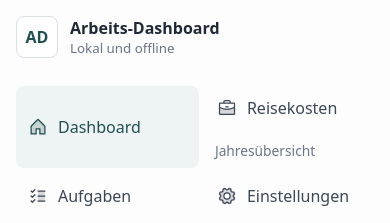
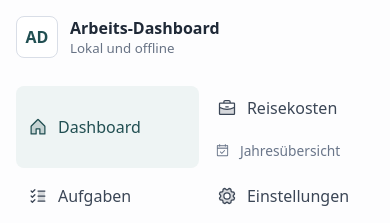
Before and after one commit to blaxcky/arbeits-dashboard, a React (Vite) app: page / in a window 390 px wide. Shown: the top 223 px of the page. Built offline with nearby package versions, Linux system fonts and the light colour scheme.

Commit message:
feat: enhance navigation link styles with separators and icons

```diff
--- a/src/app/App.tsx
+++ b/src/app/App.tsx
@@ -101,6 +101,7 @@ export function App() {
                 </NavLink>
                 {item.to === "/reisekosten" ? (
                   <NavLink to="/reisekosten/jahr" className={({ isActive }) => `nav-link nav-link-sub ${isActive ? "active" : ""}`}>
+                    <CalendarCheck size={15} weight="duotone" />
                     <span>Jahresübersicht</span>
                   </NavLink>
                 ) : null}
--- a/src/styles.css
+++ b/src/styles.css
@@ -121,10 +121,28 @@ button:disabled {
 }
 
 .nav-link-sub {
+  position: relative;
   margin-left: 28px;
   padding: 8px 10px;
   color: #697589;
   font-size: 0.86rem;
+}
+
+.nav-link-sub::before {
+  content: "";
+  position: absolute;
+  left: -12px;
+  top: 50%;
+  width: 10px;
+  height: 14px;
+  border-left: 1px solid #cbd5df;
+  border-bottom: 1px solid #cbd5df;
+  border-bottom-left-radius: 5px;
+  transform: translateY(-64%);
+}
+
+.nav-link-sub svg {
+  flex: 0 0 auto;
 }
 
 .nav-link:active,
@@ -1024,7 +1042,7 @@ button:disabled {
 
 .trip-preview-list .trip-preview-separator {
   display: block;
-  height: 1px;
+  height: 2px;
   min-height: 0;
   margin: 7px 0;
   padding: 0;
@@ -1032,9 +1050,13 @@ button:disabled {
   background: #d8dee8;
 }
 
+.trip-preview-list .trip-preview-separator + div {
+  border-top: 0;
+}
+
 .trip-preview-grand-total dt,
 .trip-preview-grand-total dd {
-  font-weight: 900;
+  font-weight: 700;
 }
 
 .trip-preview-list dt {
@@ -1653,6 +1675,10 @@ button:disabled {
     margin-left: 0;
   }
 
+  .nav-link-sub::before {
+    display: none;
+  }
+
   .workspace {
     padding: 20px;
   }
```
